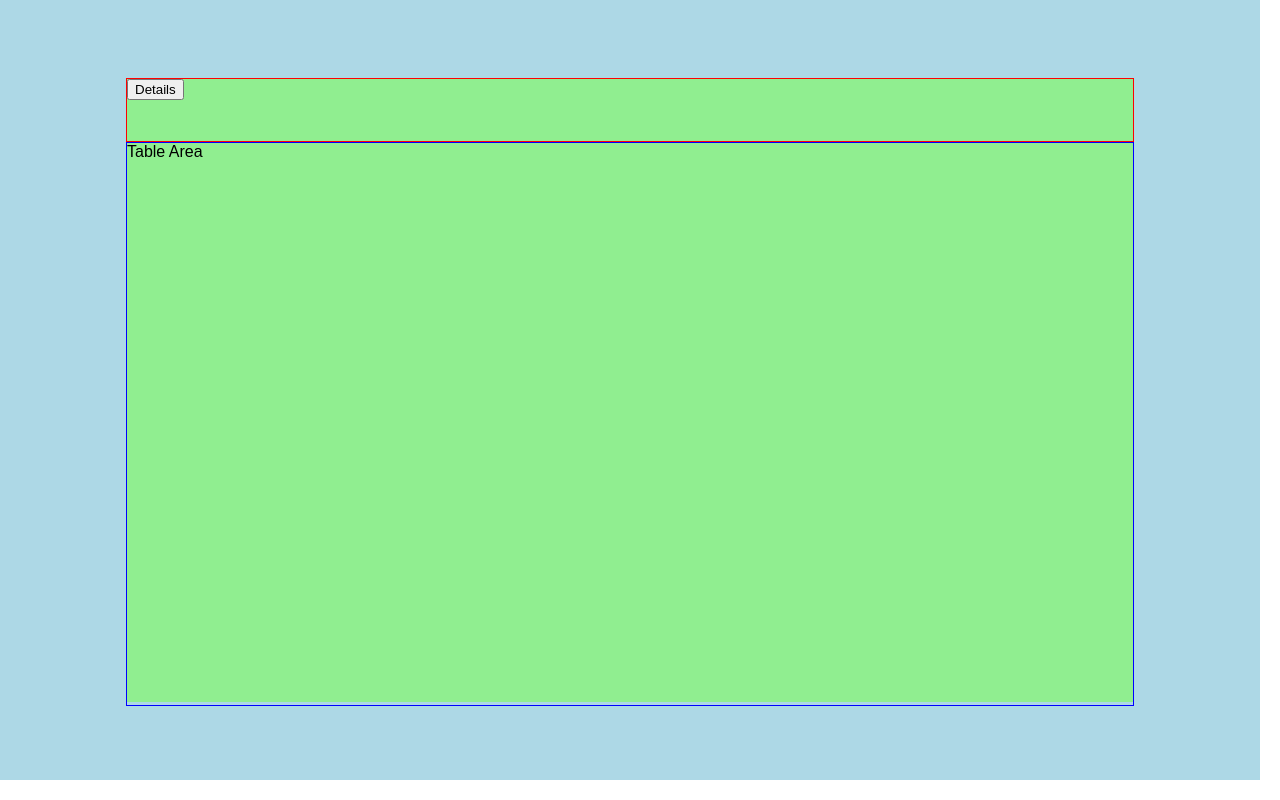
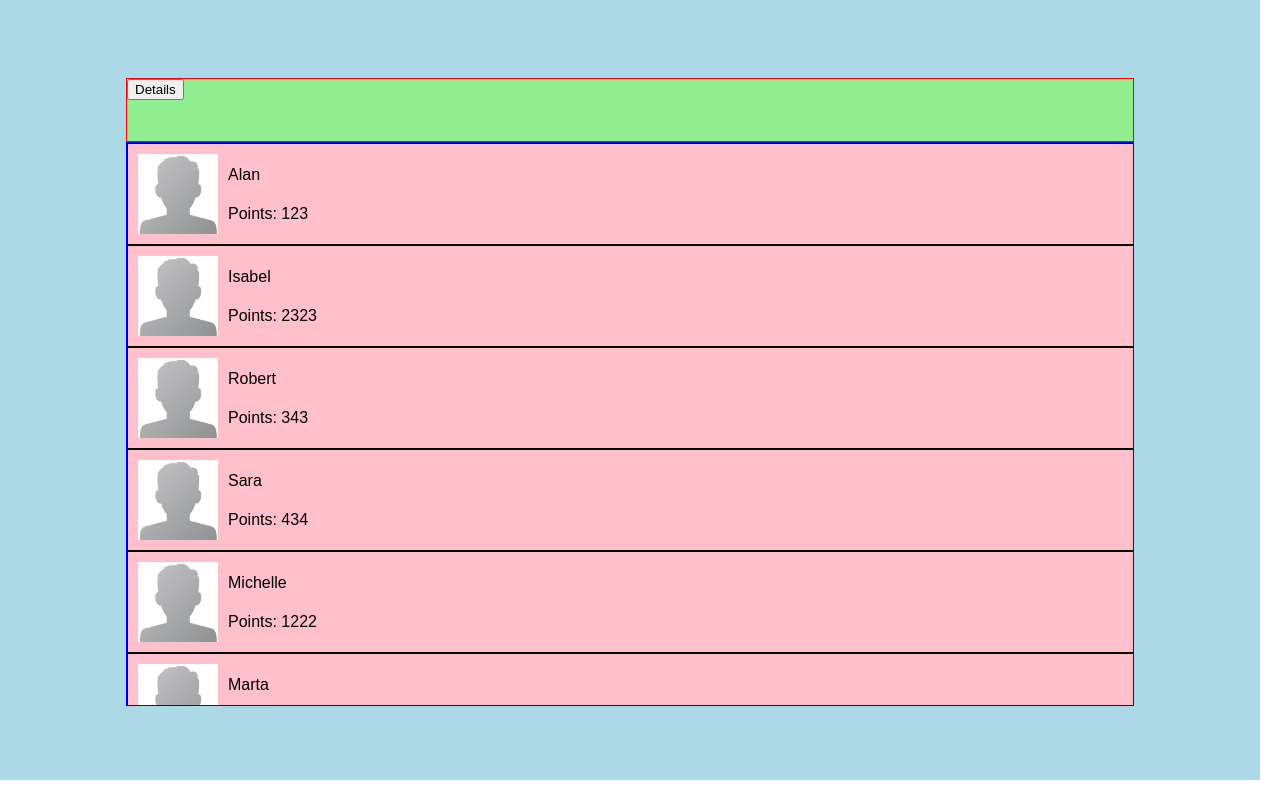
Before and after one commit to alandowling0/react, a React (Create React App) app: page /home in a window 1280 px wide. Built offline with nearby package versions, Linux system fonts and the light colour scheme.

Commit message:
added user list with dummy data

```diff
--- a/src/App.js
+++ b/src/App.js
@@ -7,7 +7,7 @@ import {NotFound} from './NotFound';
 
 class App extends Component {
   constructor(props) {
-    super(props)
+    super(props);
     this.state = {width: 0, height: 0};
     this.updateWindowDimensions = this.updateWindowDimensions.bind(this);
 }
@@ -26,8 +26,15 @@ updateWindowDimensions() {
 }
 
   render() {
-    let height = this.state.height - 20
-    let width = this.state.width - 20
+    let height = this.state.height - 20;
+    let width = this.state.width - 20;
+
+    if(height < width / 2) {
+        height = width / 2;
+    }
+    if(width < height / 2) {
+        width = height / 2;
+    }
 
     let renderHome = (routeProps) => <Home {...routeProps} height={height} width={width}></Home>;
 
--- a/src/Home.js
+++ b/src/Home.js
@@ -1,4 +1,5 @@
 import React, { Component } from 'react';
+import {UserList} from './UserList';
 
 export class Home extends Component {
 
@@ -42,7 +43,9 @@ export class Home extends Component {
                 <div style={topBarStyle}>
                     <button onClick={this.onDetailsButtonClicked.bind(this)}>Details</button>
                 </div>
-                <div style={tableAreaStyle}>Table Area</div>
+                <div style={tableAreaStyle}>
+                    <UserList height={tableAreaStyle.height} width={contentAreaStyle.width}/>
+                </div>
             </div>
         </div>
         );
--- /dev/null
+++ b/src/UserList.js
@@ -0,0 +1,43 @@
+import React, { Component } from 'react';
+import {UserListItem} from './UserListItem';
+
+export class UserList extends Component {
+
+    render() {
+        let listStyle = {
+            height: this.props.height,
+            backgroundColor: "red",
+            overflow:"hidden",
+            overflowY:"scroll",
+            margin: "0px",
+        };
+
+        let userData = [
+            {name: "Alan", points: 123, image: "face.jpg"},
+            {name: "Isabel", points: 2323, image: "face.jpg"},
+            {name: "Robert", points: 343, image: "face.jpg"},
+            {name: "Sara", points: 434, image: "face.jpg"},
+            {name: "Michelle", points: 1222, image: "face.jpg"},
+            {name: "Marta", points: 111, image: "face.jpg"},
+            {name: "Rohan", points: 288, image: "face.jpg"},
+            {name: "Elsie", points: 76, image: "face.jpg"},
+            {name: "Tony", points: 384, image: "face.jpg"},
+            {name: "Albert", points: 222, image: "face.jpg"},
+        ];
+
+        return (
+            <div style={listStyle}>
+                {userData.map((user, index) => {
+                    return <UserListItem
+                        height={100}
+                        width={this.props.width}
+                        name={user.name}
+                        points={user.points}
+                        image={user.image}
+                        key={index}>
+                    </UserListItem>
+                })}
+            </div>
+        );
+    }
+}
--- /dev/null
+++ b/src/UserListItem.js
@@ -0,0 +1,48 @@
+import React, { Component } from 'react';
+
+export class UserListItem extends Component {
+
+    render() {
+        let containerStyle = {
+            backgroundColor: "pink",
+            borderWidth: "1px",
+            borderStyle: "solid",
+            height: this.props.height,
+            width: this.props.width
+        }
+
+        let imageAreaStyle = {
+            height: containerStyle.height,
+            width: containerStyle.height,
+            display: "flex",
+            alignItems: "center",
+            justifyContent: "center",
+            float: "left"
+        };
+
+        let imageStyle = {
+            width: imageAreaStyle.width * 0.8,
+            height: imageAreaStyle.height * 0.8,
+        };
+
+        let nameStyle = {
+            display: "flex",
+            flexDirection: "column",
+            justifyContent: "space-evenly",
+            float: "left",
+            height: containerStyle.height
+        }
+
+        return (
+            <div style={containerStyle}>
+                <div style={imageAreaStyle}>
+                    <img style={imageStyle} src={window.location.origin + '/' + this.props.image} alt="mugshot"/>
+                </div>
+                <div style={nameStyle}>
+                    <div>{this.props.name}</div>
+                    <div>Points: {this.props.points}</div>
+                </div>
+            </div>
+        );
+    }
+}
```
Also changed, not shown: public/face.jpg (added).
